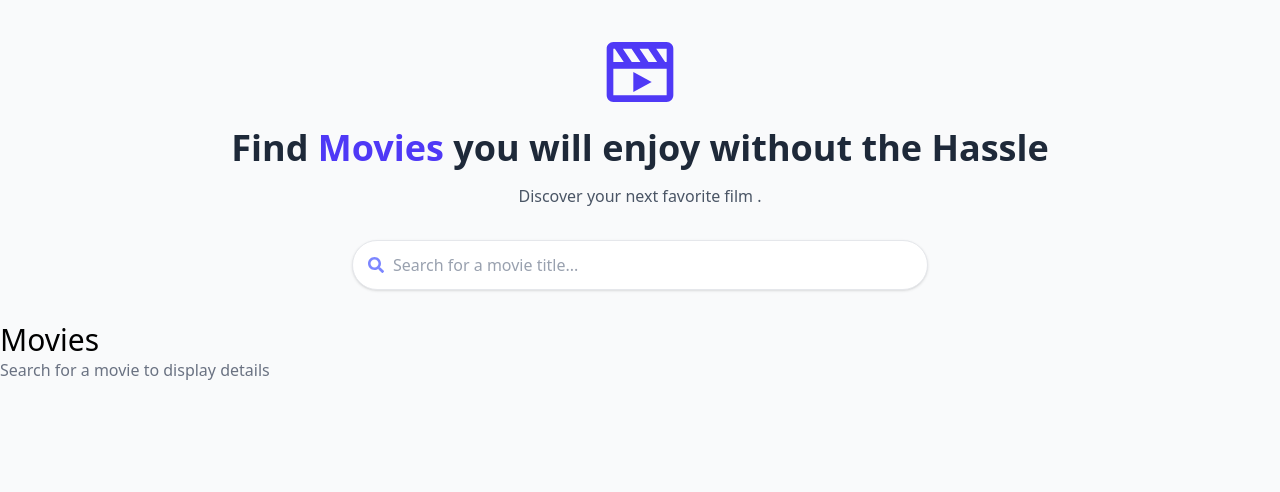
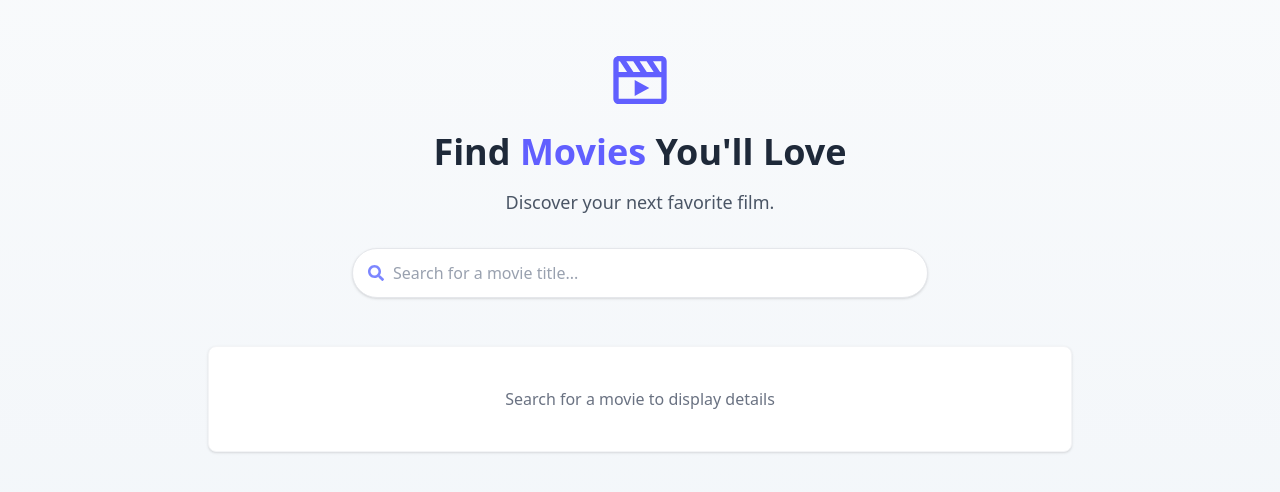
Before and after one commit to hassaandev5/react-movies, a React (Vite) app: page / in a window 1280 px wide. Shown: the top 492 px of the page. Built offline with nearby package versions, Linux system fonts and the light colour scheme; no server answers.

Commit message:
Modified App.jsx Improved Page styles

```diff
--- a/src/App.jsx
+++ b/src/App.jsx
@@ -13,7 +13,7 @@ const API_OPTIONS = {
 
 const App = () => {
   const [searchTerm, setSearchTerm] = useState("");
-  const [debouncedSearchTerm] = useDebounce(searchTerm, 2000);
+  const [debouncedSearchTerm] = useDebounce(searchTerm, 500);
   const [errorMessage, setErrorMessage] = useState("");
   const [movie, setMovie] = useState("");
   const [isLoading, setIsLoading] = useState(false);
@@ -55,40 +55,44 @@ const App = () => {
   }, [debouncedSearchTerm]);
 
   return (
-    <main className="min-h-screen bg-gray-50">
-      <div className="container mx-auto px-4 py-8 max-w-4xl">
-        <header className="mb-8 text-center">
-          {/* Hero Icon */}
-          <div className="flex justify-center mb-4">
-            <BiMoviePlay className="text-indigo-600 w-20 h-20" />
+    <main className="min-h-screen bg-gradient-to-b from-slate-50 to-slate-100">
+      <div className="container mx-auto px-4 py-12 max-w-4xl">
+        <header className="mb-12 text-center">
+          <div className="flex justify-center mb-5">
+            <BiMoviePlay className="text-indigo-500 w-16 h-16" />
           </div>
 
           <h1 className="text-3xl md:text-4xl font-bold text-gray-800 mb-4">
-            Find <span className="text-indigo-600">Movies</span> you will enjoy
-            without the Hassle
+            Find <span className="text-indigo-500">Movies</span> You'll Love
           </h1>
-          <p className="text-gray-600 max-w-2xl mx-auto">
-            Discover your next favorite film .
+          <p className="text-gray-600 max-w-lg mx-auto text-lg mb-8">
+            Discover your next favorite film.
           </p>
-        </header>
 
           {/* Search Component */}
           <Search searchTerm={searchTerm} setSearchTerm={setSearchTerm} />
+        </header>
+
+        <section className="mt-10">
+          {isLoading ? (
+            <div className="flex justify-center py-10">
+              <Spinner />
             </div>
-      <section className="searched-movies">
-        <h1 className="text-3xl">Movies</h1>
-
-        {/* {errorMessage && <p>{errorMessage}</p>} */}
-        {isLoading ? (
-          <Spinner />
           ) : errorMessage ? (
-          <p>{errorMessage}</p>
+            <div className="text-center p-8 bg-red-50 rounded-lg border border-red-100">
+              <p className="text-red-500">{errorMessage}</p>
+            </div>
           ) : movie ? (
             <MovieDetail movie={movie} />
           ) : (
-          <p className="text-gray-500">Search for a movie to display details</p>
+            <div className="text-center p-10 bg-white rounded-lg shadow-sm border border-gray-100">
+              <p className="text-gray-500">
+                Search for a movie to display details
+              </p>
+            </div>
           )}
         </section>
+      </div>
     </main>
   );
 };
```
Lines whose indentation alone changed are shown as unchanged.
